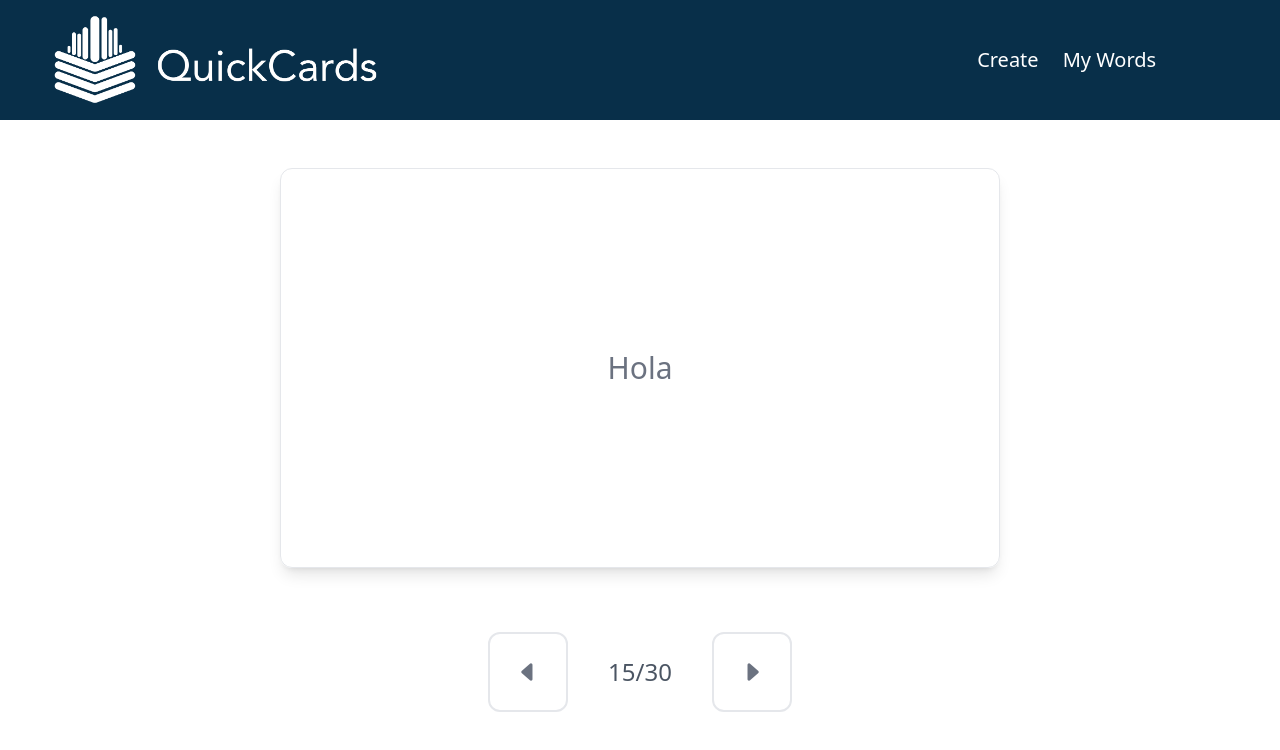
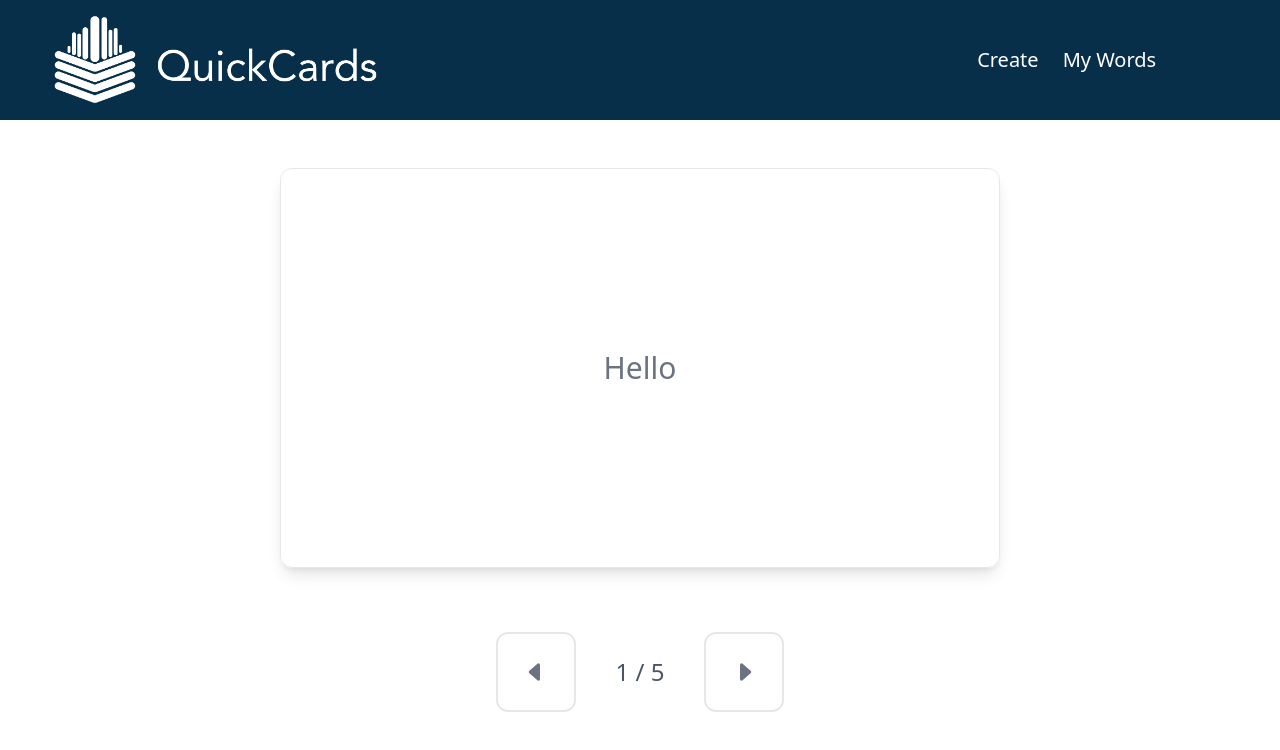
Before and after one commit to garrettjgp18/QuickCards_v2, a React (Vite) app in the folder frontend/quickcards/: page /cards in a window 1280 px wide. Shown: the top 750 px of the page. Built offline with nearby package versions, Linux system fonts and the light colour scheme.

Commit message:
flashcards added

```diff
--- a/frontend/quickcards/src/pages/Cards.jsx
+++ b/frontend/quickcards/src/pages/Cards.jsx
@@ -1,5 +1,4 @@
 import React, { useState } from 'react';
-
 
 export default function Words(){
 
@@ -13,35 +12,64 @@ export default function Words(){
         "Si": "yes"
     };
 
-
     //convert dictionary to an array to grab index
     const keyByIndex = Object.keys(dictionary);
 
     //create currentIndex reactive variable to change current increment or decrement current index
     const [currentIndex, changeIndex] = useState(0);
-    console.log(currentIndex);
 
-    //current card value - get value from dictionary
+    //current card value, stores word - get value from dictionary
     const [currentCard, changeCard] = useState(keyByIndex[currentIndex]);
-
-    console.log(currentCard);
 
     //go to next card
     const nextCard = () =>{
-        changeIndex(currentIndex + 1);
-        changeCard(keyByIndex[currentIndex]);
+
+        //define changing index variable
+        let nextIndex;
+
+        //If current index reaches end of the deck
+        if (currentIndex ==  keyByIndex.length - 1){
+            //set index to 0
+            nextIndex = 0;
+        } else{
+            //else increment card by 1
+            nextIndex = currentIndex + 1;
+        }
+
+        // Update the currentIndex state
+        changeIndex(nextIndex);
+        //change card text by loading in current index
+        changeCard(keyByIndex[nextIndex]);
     }
 
     //go to previous card
     const prevCard = () =>{
-        if (currentIndex == 0){
-            changeIndex(currentIndex);
-        } else {
-            changeIndex(currentIndex - 1);
+        //define changing index variable
+        let prevIndex;
+
+        //If current index reaches end of the deck
+        if (currentIndex ==  0){
+            //set index to 0
+            prevIndex = keyByIndex.length - 1;
+        } else{
+            //else decrement card by 1
+            prevIndex = currentIndex - 1;
         }
+
+        // Update the currentIndex state
+        changeIndex(prevIndex);
+        //change card text by loading in current index
+        changeCard(keyByIndex[prevIndex]);
+
     }
 
+    const [flipped, changeFlip] = useState(false);
 
+    //flip card
+    const flipCard = () =>{
+        //toggle true false variable
+        changeFlip(!flipped);
+    }
 
 
     return (
@@ -51,9 +79,12 @@ export default function Words(){
         <div className = "min-h-[70vh] w-3/4 m-auto mt-12">
 
             {/*Flashcard */}
-            <div className = "w-3/4 h-[50vh] border m-auto mt-4 rounded-xl shadow-lg overflow-auto hover:bg-gray-50 hover:cursor-pointer active:scale-95 flex items-center justify-center">
+            <div onClick = {flipCard} className = "w-3/4 h-[50vh] border m-auto mt-4 rounded-xl shadow-lg overflow-auto hover:bg-gray-50 hover:cursor-pointer active:scale-95 flex items-center justify-center">
                 {/*Flashcard Content*/}
-                <h1 className = "text-3xl text-gray-500">{ currentCard }</h1>
+
+               {/*If flipped variable is false, currentCard shows, if flipped is true, dictionary[currentCard] to show definition  */}
+                {flipped ? <h1 className="text-3xl text-gray-500 select-none">{currentCard}</h1> :<h1 className="text-3xl text-gray-500 select-none">{dictionary[currentCard] }</h1>}
+
             </div>
 
             {/*Buttons - Container*/}
@@ -65,7 +96,8 @@ export default function Words(){
 
                 {/*Display Card Number*/}
                 <div className="flex items-center">
-                    <h1 className = "text-gray-600 text-2xl">15/30</h1>
+                    {/* Current Index + 1 / Length of Deck */}
+                    <h1 className = "text-gray-600 text-2xl select-none"> { currentIndex + 1 } / { keyByIndex.length } </h1>
                 </div>
 
                 {/*Next Card - Right Button*/}
```
